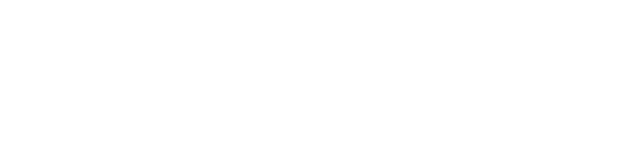
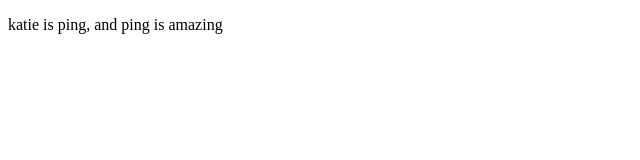
Before and after one commit to kkunesh2020/Test, a plain HTML site: page index.html in a window 1280 px wide. Shown: the whole page, without its empty margins (0-640 px from the left). Drawn offline with Linux system fonts and the light colour scheme.

Commit message:
add paragraph element

```diff
--- a/index.html
+++ b/index.html
@@ -5,6 +5,6 @@
     <title></title>
   </head>
   <body>
-
+    <p> katie is ping, and ping is amazing <p>
   </body>
 </html>
```
